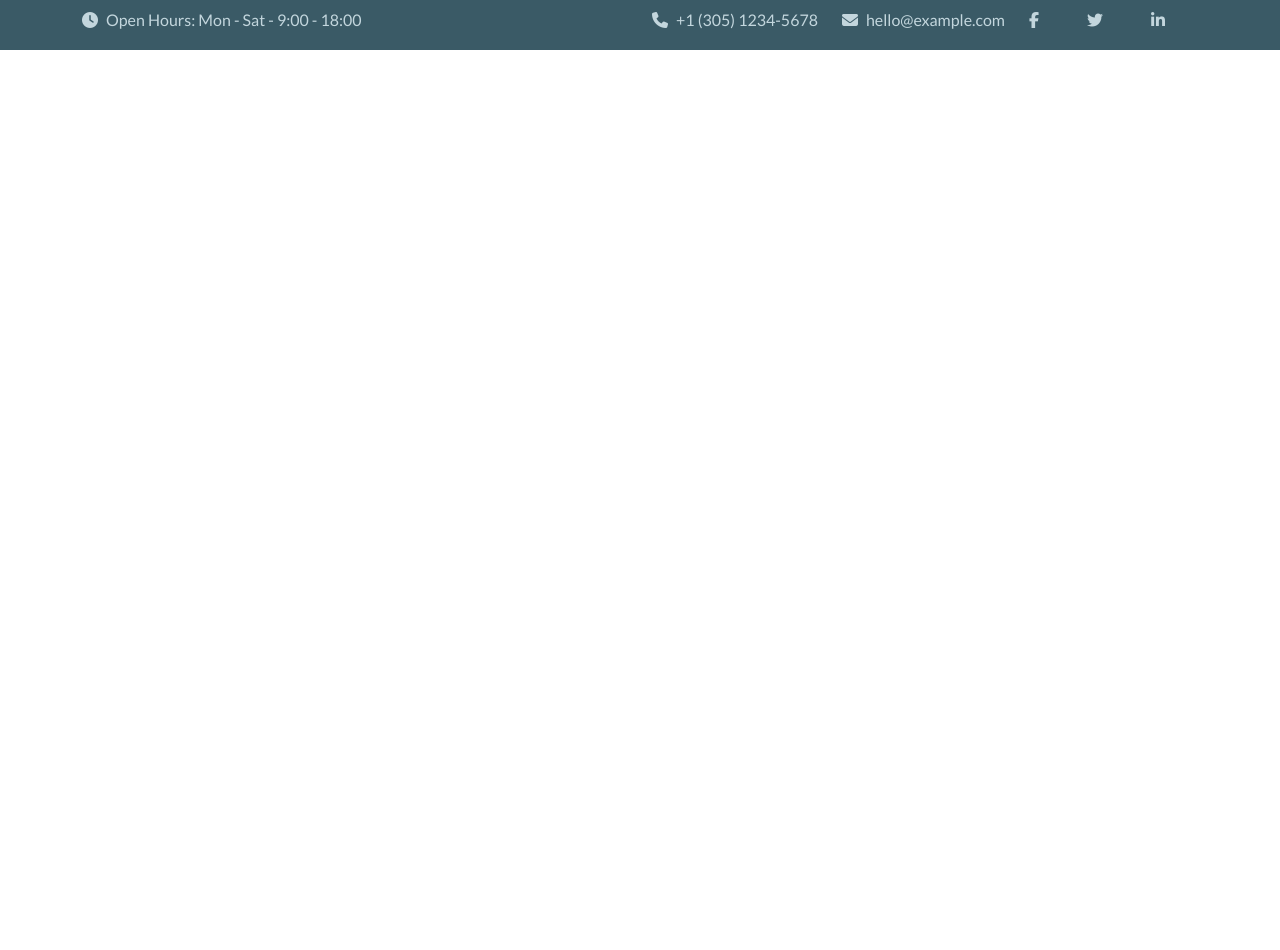
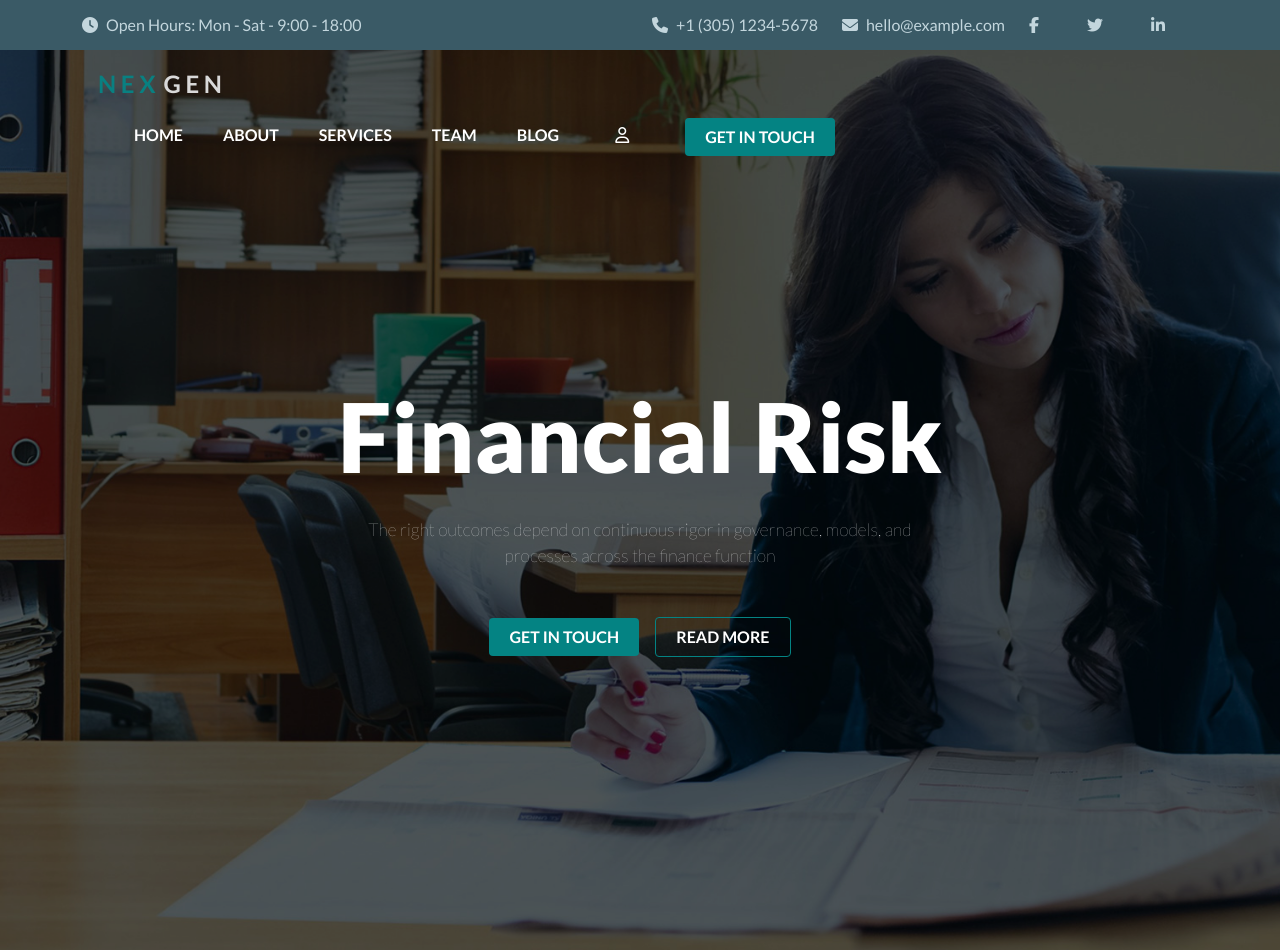
Before and after one commit to carmelopalumbo/proj-html-vuejs, a Vue app: page / in a window 1280 px wide. Before the commit the page ends 800 px from the top, so only its background shows below. Built offline with nearby package versions, Linux system fonts and the light colour scheme.

Commit message:
add-menujumbo-component

```diff
--- a/src/components/partials/menujumbo.vue
+++ b/src/components/partials/menujumbo.vue
@@ -1,9 +1,134 @@
 <script>
+import { store } from "../../data/store";
+
 export default {
   name: "menujumbo",
+  data() {
+    return {
+      store,
+    };
+  },
 };
 </script>
 
-<template></template>
+<template>
+  <div class="menujumbo">
+    <div class="container h-100">
+      <div class="row d-flex pt-3">
+        <div class="col-4 logo d-flex ms-3">
+          <p class="me-2">N E X</p>
+          <p>G E N</p>
+        </div>
 
-<style></style>
+        <div class="col-auto menu">
+          <ul>
+            <li v-for="(link, index) in store.menu" :key="index">
+              {{ link }}
+            </li>
+            <li>
+              <a href="#"><i class="fa-regular fa-user mx-3"></i></a>
+            </li>
+            <li>
+              <button type="button" class="btn btn-primary">
+                GET IN TOUCH
+              </button>
+            </li>
+          </ul>
+        </div>
+      </div>
+
+      <div class="row title h-75 align-items-center text-center text-white">
+        <div class="col-12">
+          <h1 class="py-3">Financial Risk</h1>
+          <p class="pb-5">
+            The right outcomes depend on continuous rigor in governance, models,
+            and processes across the finance function
+          </p>
+          <button type="button" class="btn btn-primary me-3">
+            GET IN TOUCH
+          </button>
+          <button type="button" class="btn btn-primary">READ MORE</button>
+        </div>
+      </div>
+    </div>
+  </div>
+</template>
+
+<style lang="scss" scoped>
+@use "../../style/partials/palette" as *;
+@use "../../style/partials/mixin" as *;
+
+.menujumbo {
+  height: 900px;
+
+  //overlay with brightness
+  &::before {
+    content: "";
+    height: 900px;
+    background-image: url("../../assets/img/bg-2.jpg");
+    background-size: cover;
+    position: absolute;
+    top: 50px;
+    right: 0px;
+    bottom: 0px;
+    left: 0px;
+    filter: brightness(0.6);
+  }
+
+  .container {
+    position: relative;
+    .logo {
+      cursor: pointer;
+      font-size: 1.5rem;
+      font-weight: 700;
+      & :first-child {
+        color: $surfiegreen;
+      }
+      & :last-child {
+        color: darken($white, 15%);
+      }
+    }
+
+    .menu {
+      ul {
+        list-style: none;
+        li {
+          display: inline-block;
+          padding: 0 20px;
+          font-weight: 700;
+          color: white;
+          cursor: pointer;
+          &:hover {
+            color: darken($white, 20%);
+          }
+        }
+      }
+      a {
+        color: white;
+      }
+      button {
+        @include button($fill: true);
+      }
+    }
+
+    .title {
+      h1 {
+        font-size: 6rem;
+        font-weight: 900;
+      }
+      p {
+        font-weight: 100;
+        width: 50%;
+        margin: 0 auto;
+        font-size: 1.1rem;
+      }
+      button:first-of-type {
+        @include button($fill: true);
+      }
+      button:last-of-type {
+        @include button($fill: false);
+      }
+    }
+  }
+}
+</style>
--- a/src/components/partials/openhours.vue
+++ b/src/components/partials/openhours.vue
@@ -6,8 +6,8 @@ export default {
 
 <template>
   <div class="openhours">
-    <div class="container">
-      <div class="row d-flex justify-content-between pt-2">
+    <div class="container h-100">
+      <div class="row d-flex justify-content-between align-items-center h-100">
         <div class="col">
           <i class="fa-solid fa-clock"></i>
           <span class="ms-2">Open Hours: Mon - Sat - 9:00 - 18:00</span>
@@ -28,7 +28,6 @@ export default {
 
 <style lang="scss" scoped>
 @use "../../style/partials/palette" as *;
-@use "../../style/partials/vars" as *;
 .openhours {
   height: 50px;
   background-color: darken($smaltblue, 15);
--- a/src/data/store.js
+++ b/src/data/store.js
@@ -0,0 +1,5 @@
+import { reactive } from 'vue'
+
+export const store = reactive({
+    menu: ['HOME', 'ABOUT','SERVICES','TEAM','BLOG']
+});
--- a/src/style/general.scss
+++ b/src/style/general.scss
@@ -10,4 +10,4 @@
 
 @import 'node_modules/@fortawesome/fontawesome-free/css/all.min.css'; //font awesome
 
-body { font-family: "Lato", sans-serif; }
+body { font-family: "Lato", sans-serif};
--- a/src/style/partials/_mixin.scss
+++ b/src/style/partials/_mixin.scss
@@ -0,0 +1,23 @@
+@use "./palette" as *;
+
+@mixin button($fill){
+    @if($fill){
+        background-color: $bluelagoon;
+        border: none;
+        &:hover {
+            background-color: lighten($bluelagoon, 10%);
+      }
+    }
+    @else{
+        background-color: transparent;
+        border: 1px solid $bluelagoon;
+        &:hover {
+            color: $bluelagoon;
+            border: 1px solid darken($bluelagoon, 10%);
+      }
+    }
+    font-weight: 700;
+    padding: 7px 20px;
+    border-radius: 4px;
+
+}
```
